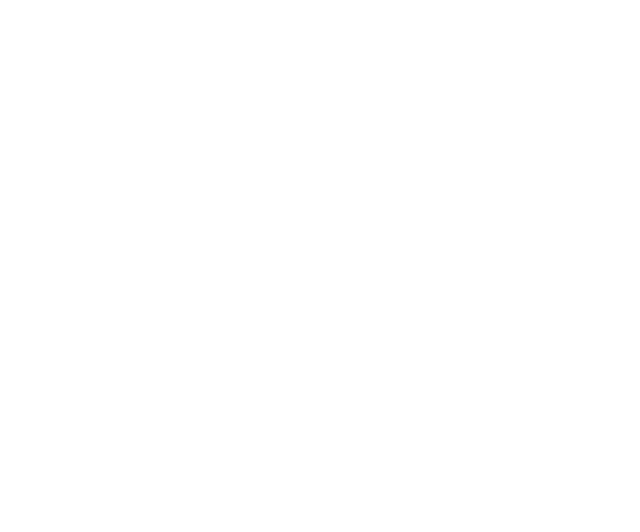
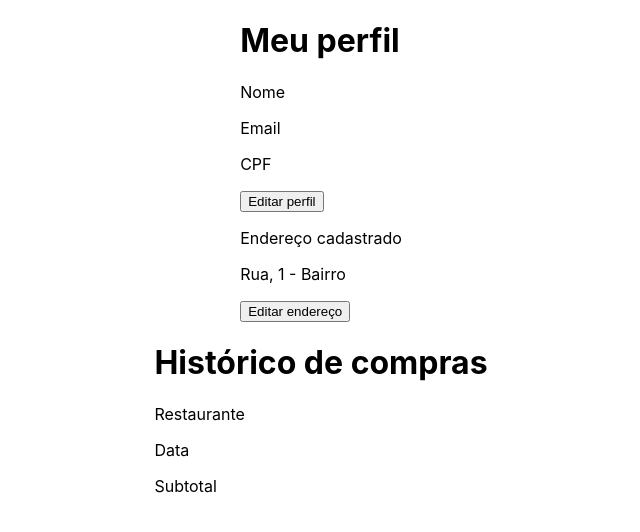
Before and after one commit to future4code/julian-rappi4B, a React (Create React App) app: page /perfil in a window 1280 px wide. Shown: the top 532 px of the page, without its empty margins (319-959 px from the left). Built offline with nearby package versions, Linux system fonts and the light colour scheme.

Commit message:
Criação da estrutura base da ProfilePage, EdditAddressPage e EdditProfilePage

```diff
--- /dev/null
+++ b/src/components/EditAddressPage/index.js
@@ -0,0 +1,49 @@
+import React from 'react';
+
+import styled from 'styled-components'
+
+const EdditAddressContainer = styled.div`
+  display: flex;
+  flex-direction: column;
+  align-items: center;
+  justify-content: center;
+`
+
+const EditAddressPage =()=>{
+
+  return (
+    <EdditAddressContainer>
+    <h1>Editar Endereço</h1>
+    <form>
+      <div>
+          <label>Logradouro:</label>
+          <input type="text" id="logradouro" />
+      </div>
+      <div>
+          <label>Número:</label>
+          <input type="text" id="numero" />
+      </div>
+      <div>
+          <label>Complemento:</label>
+          <input type="text" id="complemento"></input>
+      </div>
+      <div>
+          <label>Bairro:</label>
+          <input type="text" id="bairro"></input>
+      </div>
+      <div>
+          <label>Cidade:</label>
+          <input type="text" id="cidade"></input>
+      </div>
+      <div>
+          <label>Estado:</label>
+          <input type="text" id="estado"></input>
+      </div>
+
+      <button>Salvar</button>
+    </form>
+  </EdditAddressContainer>
+
+  )
+};
+export default EditAddressPage
--- /dev/null
+++ b/src/components/EditProfilePage/index.js
@@ -0,0 +1,35 @@
+import React from 'react';
+
+import styled from 'styled-components';
+
+const EdditProfileContainer = styled.div`
+  display: flex;
+  flex-direction: column;
+  align-items: center;
+  justify-content: center;
+`
+
+const EditProfilePage =()=>{
+
+  return (
+    <EdditProfileContainer>
+      <h1>Editar Perfil</h1>
+      <form>
+        <div>
+            <label>Nome:</label>
+            <input type="text" id="nome" />
+        </div>
+        <div>
+            <label>E-mail:</label>
+            <input type="email" id="email" />
+        </div>
+        <div>
+            <label>CPF:</label>
+            <input type="text" id="cpf"></input>
+        </div>
+        <button>Salvar</button>
+      </form>
+    </EdditProfileContainer>
+  )
+};
+export default EditProfilePage
--- /dev/null
+++ b/src/components/ProfilePage/OrderHistoryCard.js
@@ -0,0 +1,20 @@
+import React from 'react';
+
+
+const OrderHistoryCard =()=>{
+
+  return(
+    <div>
+      <div>
+        <h1>Histórico de compras</h1>
+      </div>
+      <div>
+        <p>Restaurante</p>
+        <p>Data</p>
+        <p>Subtotal</p>
+      </div>
+    </div>
+  )
+
+};
+export default OrderHistoryCard
--- /dev/null
+++ b/src/components/ProfilePage/ProfileCard.js
@@ -0,0 +1,23 @@
+import React from 'react';
+
+const ProfileCard =()=>{
+
+    return (
+        <div>
+            <h1>Meu perfil</h1>
+            <div>
+                <p>Nome</p>
+                <p>Email</p>
+                <p>CPF</p>
+                <button>Editar perfil</button>
+            </div>
+            <div>
+                <p>Endereço cadastrado</p>
+                <p>Rua, 1 - Bairro </p>
+                <button>Editar endereço</button>
+            </div>
+        </div>
+    )
+
+};
+export default ProfileCard
--- /dev/null
+++ b/src/components/ProfilePage/index.js
@@ -0,0 +1,25 @@
+import React from 'react';
+
+import styled from 'styled-components';
+
+import OrderHistoryCard from './OrderHistoryCard';
+import ProfileCard from './ProfileCard';
+
+const ProfilePageContainer = styled.div`
+  display: flex;
+  flex-direction: column;
+  align-items: center;
+  justify-content: center;
+`
+
+const ProfilePage =()=>{
+
+  return(
+    <ProfilePageContainer>
+      <ProfileCard/>
+      <OrderHistoryCard/>
+    </ProfilePageContainer>
+  )
+
+};
+export default ProfilePage
--- a/src/routes.js
+++ b/src/routes.js
@@ -2,16 +2,22 @@
 import {BrowserRouter, Switch, Route} from 'react-router-dom';
 
 import LoginPage from './components/LoginPage/index'
+import ProfilePage from './components/ProfilePage/index'
+import EditAddressPage from './components/EditAddressPage/index'
+import EditProfilePage from './components/EditProfilePage/index'
+
+
 
 const Routes = ()=>{
   return(
     <BrowserRouter>
       <Switch>
         <Route component={LoginPage} exact path='/'/>
-        <Route/>
-        <Route/>
-        <Route/>
-        <Route/>
+        <Route component={ProfilePage} exact path='/perfil'/>
+        <Route component={EditAddressPage} exact path='/editar-endereco'/>
+        <Route component={EditProfilePage} exact path='/editar-perfil'/>
+
+
       </Switch>
     </BrowserRouter>
   )
```
Also changed, not shown: src/components/EditAddressPage/styles.js (added), src/components/EditProfilePage/styles.js (added), src/components/ProfilePage/styles.js (added).
